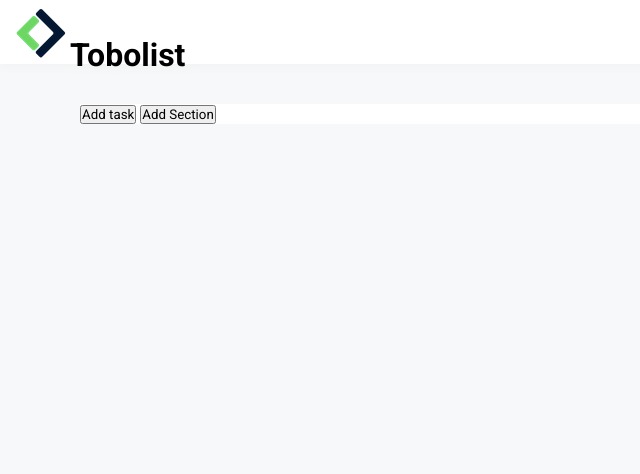
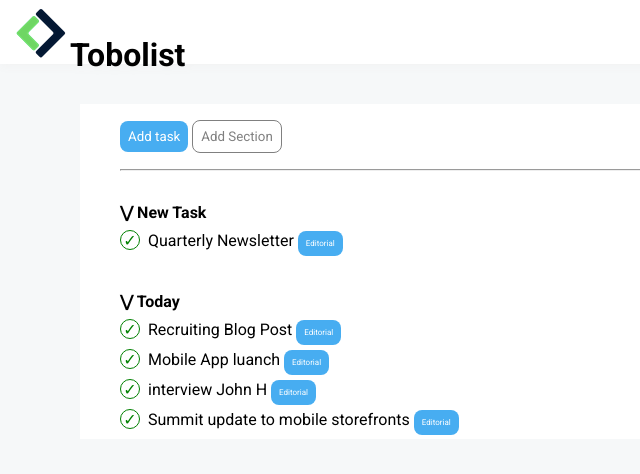
Before and after one commit to edoardorizzo/html-css-toboolist, a plain HTML site: page index.html in a window 1280 px wide. Shown: the whole page, without its empty margins (0-640 px from the left). Drawn offline with Linux system fonts and the light colour scheme.

Commit message:
add tasks

```diff
--- a/index.html
+++ b/index.html
@@ -7,7 +7,9 @@
         <link rel="stylesheet" href="./style.css">
         <link rel="preconnect" href="https://fonts.googleapis.com">
         <link rel="preconnect" href="https://fonts.gstatic.com" crossorigin>
-<link href="https://fonts.googleapis.com/css2?family=Oswald:wght@200;400;700&family=Roboto:wght@400;700;900&display=swap" rel="stylesheet">
+        <link
+            href="https://fonts.googleapis.com/css2?family=Oswald:wght@200;400;700&family=Roboto:wght@400;700;900&display=swap"
+            rel="stylesheet">
         <title>html-css-toboolist</title>
     </head>
     <body>
@@ -19,11 +21,31 @@
             </div>
         </header>
 
-    <main class="container">
+        <main>
+            <div class="container">
                 <div class="add-btn">
-            <input type="button" value="Add task">
-            <input type="button" value="Add Section">
+                    <input class="primary" type="button" value="Add task">
+                    <input class="secondary" type="button" value="Add Section">
                 </div>
+                <hr>
+
+                <!-- TASKS -->
+                <div class="task">
+                    <h4>&#8897; New Task</h4>
+                    <span class="check">&#10003;</span><span>Quarterly Newsletter</span> <span class="blue-tag">Editorial</span>
+                </div>
+                <div class="task">
+                    <h4>&#8897; Today</h4>
+                    <span class="check">&#10003;</span><span>Recruiting Blog Post</span> <span class="blue-tag">Editorial</span><br>
+                    <span class="check">&#10003;</span><span>Mobile App luanch</span> <span class="blue-tag">Editorial</span><br>
+                    <span class="check">&#10003;</span><span>interview John H</span> <span class="blue-tag">Editorial</span><br>
+                    <span class="check">&#10003;</span><span>Summit update to mobile storefronts</span> <span class="blue-tag">Editorial</span><br>
+                </div>
+
+
+
+            </div>
+
         </main>
 
         <footer></footer>
--- a/style.css
+++ b/style.css
@@ -30,13 +30,69 @@ header{
     display: inline-block;
 }
 
-.container{
+main{
     background-color: white;
     margin-top: 40px;
     margin-left: 80px;
     margin-right: 80px;
 }
 
-button{
+.container{
+    padding-top: 16px;
+    padding-left: 40px;
+}
+
+/* .add-btn{
+    margin-top: 16px;
+    margin-left: 32px;
+} */
+
+.primary{
+    background-color: #47ADF1;
+    padding: 8px;
+    border-radius: 8px;
+    color: white;
     border: none;
 }
+
+.secondary{
+    background-color: white;
+    padding: 8px;
+    border-radius: 8px;
+    color: grey;
+    border: 1px solid grey;
+}
+
+hr{
+    margin-top: 16px;
+    margin-bottom: 16px;
+    color: #f1f1f1;
+}
+
+.task{
+    margin-top: 32px;
+}
+
+.check{
+    display: inline-block;
+    width: 20px;
+    height: 20px;
+    border: 1px solid green;
+    border-radius: 50%;
+    text-align: center;
+    color: green;
+    margin-right: 8px;
+    margin-bottom: 10px;
+}
+
+h4{
+    margin-bottom: 8px;
+}
+
+.blue-tag{
+    background-color: #47ADF1;
+    padding: 8px;
+    font-size: 8px;
+    color: white;
+    border-radius: 8px;
+}
```
Lines whose indentation alone changed are shown as unchanged.
